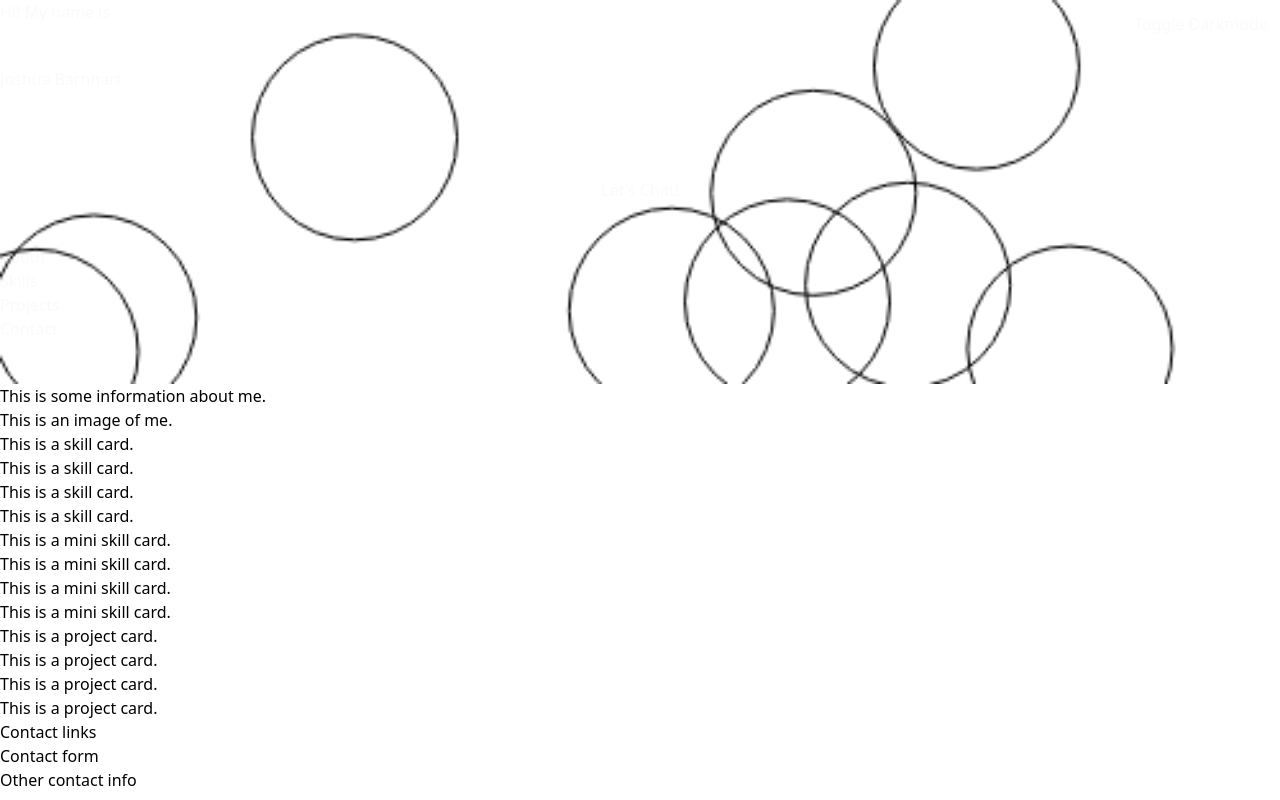
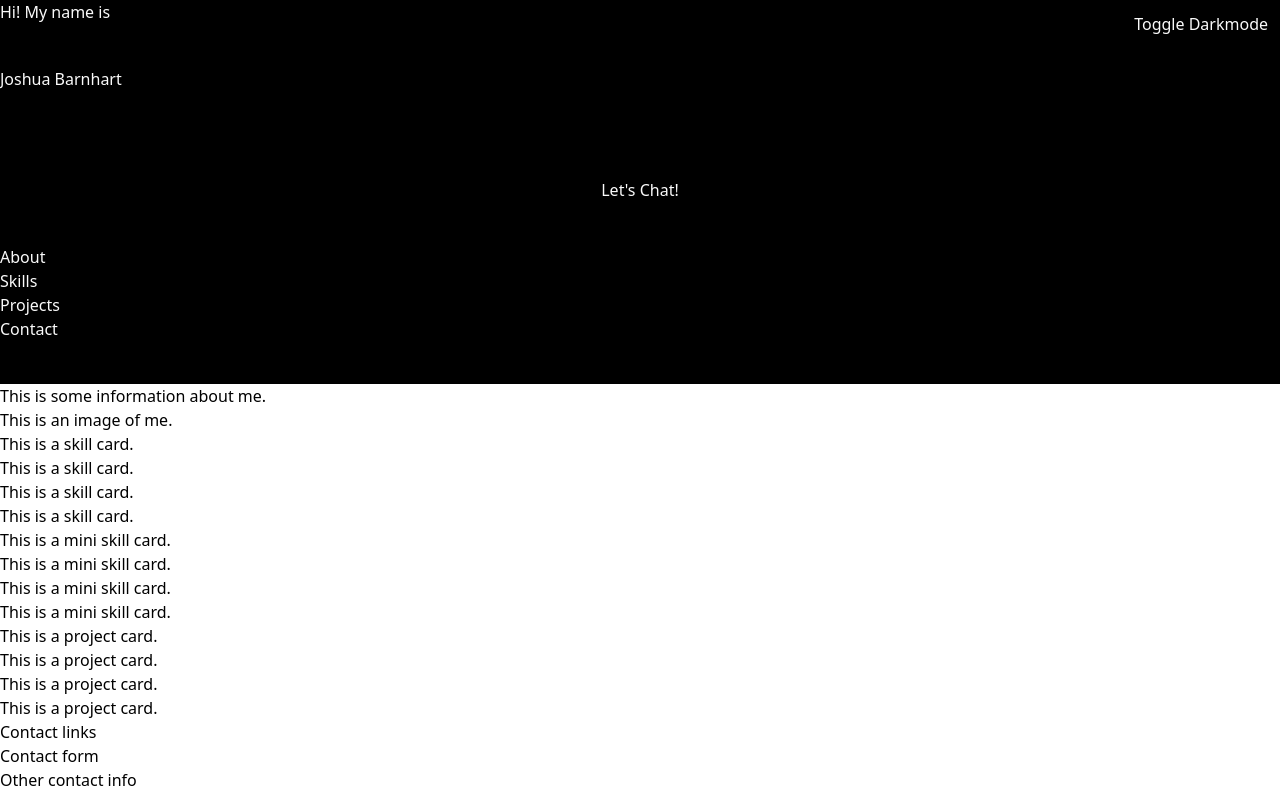
Before and after one commit to jrbarnhart/portfolio, a React (Vite) app: page / in a window 1280 px wide. Built offline with nearby package versions, Linux system fonts and the light colour scheme; the HTML template or start-up script is replaced by a standard one.

Commit message:
Move zorder down and set bg color

```diff
--- a/src/components/Header/AsteroidsBackground.tsx
+++ b/src/components/Header/AsteroidsBackground.tsx
@@ -30,7 +30,7 @@ const AsteroidsBackground = () => {
   return (
     <canvas
       ref={canvasRef}
-      className="absolute top-0 w-full h-full object-contain"
+      className="absolute top-0 w-full h-full object-contain -z-10 bg-black dark:bg-white"
     />
   );
 };
```
